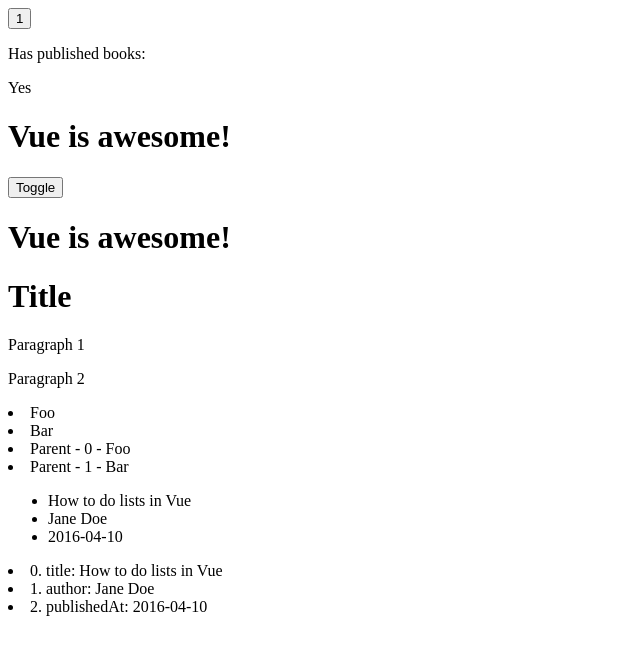
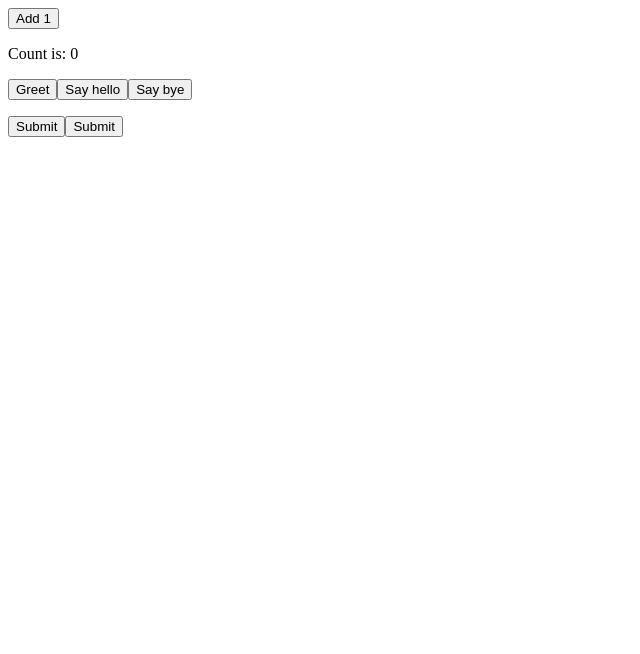
Before and after one commit to peterfk/vue-tut, a Vue app: page / in a window 1280 px wide. Shown: the top 654 px of the page, without its empty margins (0-640 px from the left). Built offline with nearby package versions, Linux system fonts and the light colour scheme.

Commit message:
Replace old App.vue with new basic template
- Deleted unused variables and console logs
- Added new click event functions and buttons
- Removed unused CSS styles and classes
- Simplified template structure and removed conditional logic
- Introduced basic event handling and alert messages

```diff
--- a/src/App.vue
+++ b/src/App.vue
@@ -1,135 +1,51 @@
 <script setup>
 import { ref, reactive, computed } from 'vue'
 
-console.log("test!")
-
 const count = ref(0)
 
-const state = reactive({ count: 0 })
-console.log(state)
+const name = ref('Vue.js')
 
-console.log(count) // { value: 0 }
-console.log(count.value) // 0
-
-count.value++
-console.log(count.value) // 1
-
-function increment() {
-  count.value++
+function greet(event) {
+    alert(`Hello ${name.value}!`)
+    // `event` is the native DOM event
+    if (event) {
+        alert(event.target.tagName)
+    }
 }
 
-const author = reactive({
-  name: 'John Doe',
-  books: [
-    'Vue 2 - Advanced Guide',
-    'Vue 3 - Basic Guide',
-    'Vue 4 - The Mystery'
-  ]
-})
+function say(message) {
+    alert(message)
+}
 
-// a computed ref
-const publishedBooksMessage = computed(() => {
-  return author.books.length > 0 ? 'Yes' : 'No'
-})
-
-const isActive = ref(false)
-const hasError = ref(true)
-
-const activeClass = ref('active')
-const errorClass = ref('text-danger')
-
-var awesome = ref(true)
-
-const parentMessage = ref('Parent')
-const items = ref([{ message: 'Foo' }, { message: 'Bar' }])
-
-items.value.forEach((item, index) => {
-  // has access to outer scope `parentMessage`
-  // but `item` and `index` are only available in here
-  console.log(parentMessage.value, item.message, index)
-})
-
-const myObject = reactive({
-  title: 'How to do lists in Vue',
-  author: 'Jane Doe',
-  publishedAt: '2016-04-10'
-})
+function warn(message, event) {
+    // now we have access to the native event
+    if (event) {
+        event.preventDefault()
+    }
+    alert(message)
+}
 
 </script>
 
 <template>
-  <button @click="increment">
-    {{ count }}
-  </button>
-  <br>
-  <p>Has published books:</p>
-  <span>{{ publishedBooksMessage }}</span>
 
-  <div class="static" :class="{ active: isActive, 'text-danger': hasError }"></div>
+    <button @click="count++">Add 1</button>
+    <p>Count is: {{ count }}</p>
 
-  <div :class="[activeClass, errorClass]"></div>
+    <!-- `greet` is the name of the method defined above -->
+    <button @click="greet">Greet</button>
 
-  <div :class="[{ [activeClass]: isActive }, errorClass]"></div>
+    <button @click="say('hello')">Say hello</button>
+    <button @click="say('bye')">Say bye</button>
+    <p></p>
+    <!-- using $event special variable -->
+    <button @click="warn('Form cannot be submitted yet.', $event)">
+        Submit
+    </button>
 
-  <h1 v-if="true">Vue is awesome!</h1>
-
-
-  <button @click="awesome = !awesome">Toggle</button>
-
-  <h1 v-if="awesome">Vue is awesome!</h1>
-  <h1 v-else>Oh no 😢</h1>
-
-  <template v-if="true">
-    <h1>Title</h1>
-    <p>Paragraph 1</p>
-    <p>Paragraph 2</p>
-  </template>
-
-  <li v-for="item in items">
-    {{ item.message }}
-  </li>
-
-  <li v-for="(item, index) in items">
-    {{ parentMessage }} - {{ index }} - {{ item.message }}
-  </li>
-
-  <ul>
-    <li v-for="value in myObject">
-      {{ value }}
-    </li>
-  </ul>
-
-  <li v-for="(value, key, index) in myObject">
-    {{ index }}. {{ key }}: {{ value }}
-  </li>
+    <!-- using inline arrow function -->
+    <button @click="(event) => warn('Form cannot be submitted yet.', event)">
+        Submit
+    </button>
 
 </template>
-
-<style scoped>
-/* header {
-  line-height: 1.5;
-}
-
-.logo {
-  display: block;
-  margin: 0 auto 2rem;
-} */
-
-/* @media (min-width: 1024px) {
-  header {
-    display: flex;
-    place-items: center;
-    padding-right: calc(var(--section-gap) / 2);
-  }
-
-  .logo {
-    margin: 0 2rem 0 0;
-  }
-
-  header .wrapper {
-    display: flex;
-    place-items: flex-start;
-    flex-wrap: wrap;
-  }
-} */
-</style>
```
Also changed, not shown: src/App2.vue (added, +135 -0 lines).
